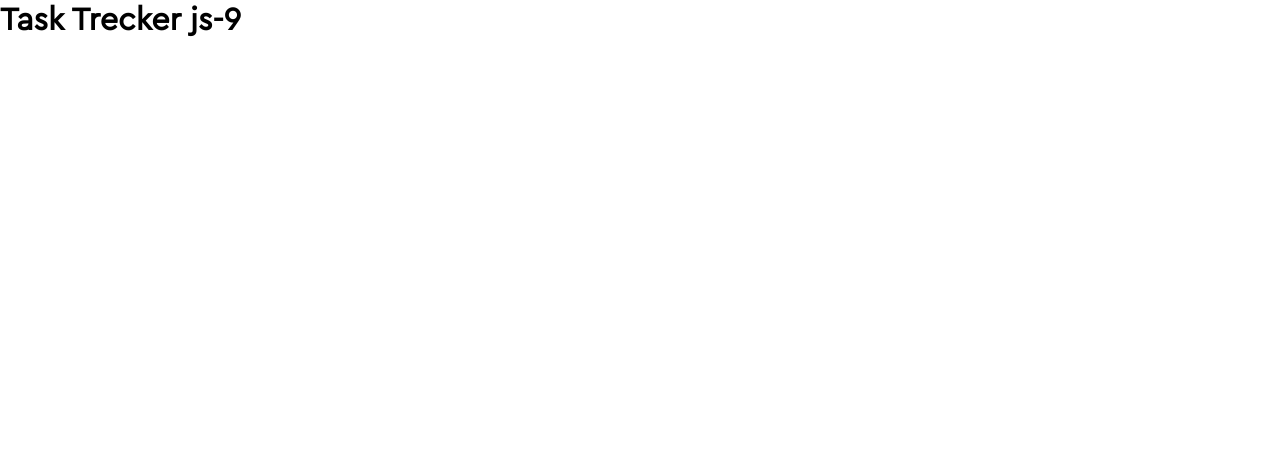
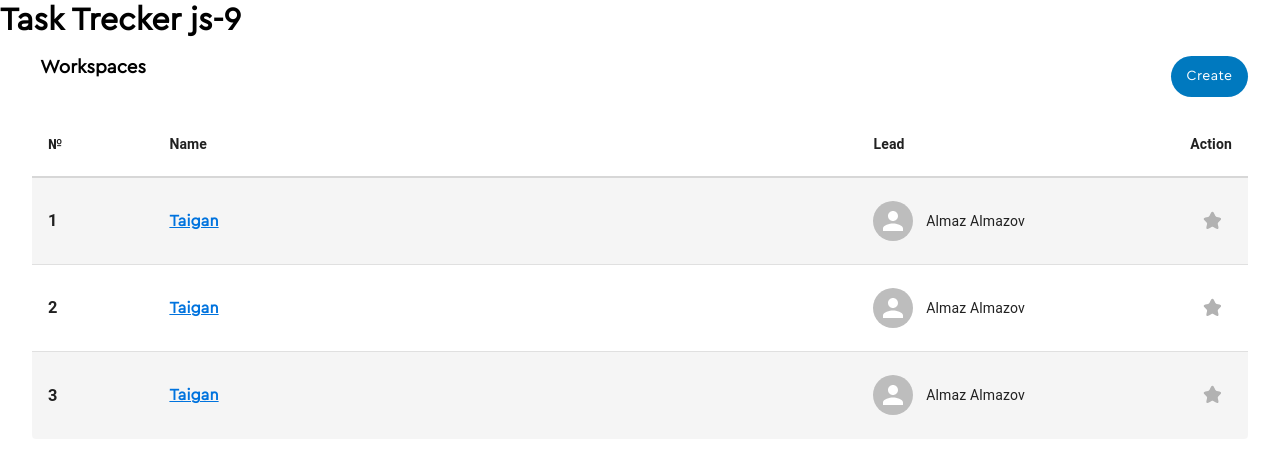
Before and after one commit to peaksoft-school/task-tracker-js9, a React (Create React App) app: page / in a window 1280 px wide. Shown: the top 454 px of the page. Built offline with nearby package versions, Linux system fonts and the light colour scheme; a web font is replaced by a local one.

Commit message:
workspace modal

```diff
--- a/src/App.js
+++ b/src/App.js
@@ -1,7 +1,10 @@
+import { Workspaces } from './components/workspace/Workspace'
+
 function App() {
    return (
       <div>
          <h1>Task Trecker js-9</h1>
+         <Workspaces />
       </div>
    )
 }
--- a/src/assets/icons/index.js
+++ b/src/assets/icons/index.js
@@ -42,8 +42,10 @@ import { ReactComponent as GoogleIcon } from './googleIcon.svg'
 import { ReactComponent as LayoutWhite } from './layoutwhite.svg'
 import { ReactComponent as SecondMenu } from './secondMenu.svg'
 import { ReactComponent as FirstMenu } from './firstMenu.svg'
+import { ReactComponent as Xicon } from './x.icon.svg'
 
 export {
+   Xicon,
    LayoutWhite,
    SecondMenu,
    FirstMenu,
--- a/src/components/UI/input/Input.jsx
+++ b/src/components/UI/input/Input.jsx
@@ -20,7 +20,7 @@ export const Input = forwardRef(
    }
 )
 
-const MyStyledInput = styled(TextField)(() => ({
+const MyStyledInput = styled(TextField)((props) => ({
    input: {
       padding: 0,
       width: 0,
@@ -44,14 +44,14 @@ const MyStyledInput = styled(TextField)(() => ({
    },
    '& .MuiOutlinedInput-root': {
       '& fieldset': {
-         border: '1px solid #D0D0D0',
-         borderRadius: 13,
+         border: props.border || '1px solid #D0D0D0',
+         borderRadius: props.borderRadius || 13,
       },
       '&:hover fieldset': {
-         border: '1px solid #0079BF',
+         border: props.border || '1px solid #0079BF',
       },
       '&.Mui-focused fieldset': {
-         border: '1px solid #999898',
+         border: props.border || '1px solid #999898',
       },
    },
 }))
--- a/src/components/workspace/Workspace.jsx
+++ b/src/components/workspace/Workspace.jsx
@@ -1,22 +1,27 @@
-import React from 'react'
+import React, { useState } from 'react'
 import { styled } from '@mui/material'
 import { WorkspaceTable } from './WorkspaceTable'
 import { Button } from '../UI/button/Button'
+import { WorkspaceModal } from './WorkspaceModal'
 
 export const Workspaces = () => {
+   const [showModal, setShowModal] = useState(false)
+
+   const openCloseModalHandler = () => {
+      setShowModal(!showModal)
+   }
    return (
-      <div>
       <div>
          <ContainerHead>
             <span>
                <h3>Workspaces</h3>
             </span>
-               <SaveButton>Create</SaveButton>
+            <SaveButton onClick={openCloseModalHandler}>Create</SaveButton>
          </ContainerHead>
-            <Div>
+         <TableContainer>
             <WorkspaceTable />
-            </Div>
-         </div>
+         </TableContainer>
+         <WorkspaceModal showModal={showModal} setShowModal={setShowModal} />
       </div>
    )
 }
@@ -40,6 +45,6 @@ const ContainerHead = styled('div')(() => ({
    justifyContent: 'space-between',
    padding: '1rem 2rem 0rem 2.5rem',
 }))
-const Div = styled('div')(() => ({
+const TableContainer = styled('div')(() => ({
    padding: '1rem 2rem 0rem 2rem',
 }))
--- /dev/null
+++ b/src/components/workspace/WorkspaceModal.jsx
@@ -0,0 +1,208 @@
+import React, { useState } from 'react'
+import { styled } from '@mui/material'
+import { ModalUi } from '../UI/modal/Modal'
+import { Input } from '../UI/input/Input'
+import { Button } from '../UI/button/Button'
+import { Xicon } from '../../assets/icons'
+
+export const WorkspaceModal = ({ showModal, setShowModal }) => {
+   const [workspaceName, setWorkspaceName] = useState('')
+   const [inviteMember, setInviteMember] = useState('')
+   const [todoEmails, setTodoEmails] = useState([])
+
+   const addHandlerTodo = (data) => {
+      setTodoEmails([...todoEmails, data])
+   }
+   const removeEmailHandler = (id) => {
+      setTodoEmails(todoEmails.filter((item) => item.id !== id))
+   }
+
+   const addEmailHandler = () => {
+      const data = {
+         title: inviteMember,
+         id: new Date(),
+      }
+      addHandlerTodo(data)
+      setInviteMember('')
+   }
+   const handleCreateWorkspace = () => {
+      console.log('Creating workspace...')
+   }
+
+   const isValidEmail = (email) => {
+      const emailRegex = /^[A-Z0-9._%+-]+@[A-Z0-9.-]+\.[A-Z]{2,}$/i
+      return emailRegex.test(email)
+   }
+
+   const isCreateDisabled = () => {
+      if (
+         (!isValidEmail(inviteMember) && todoEmails.length === 0) ||
+         !workspaceName
+      ) {
+         return true
+      }
+      return false
+   }
+   const submitHandler = (event) => {
+      event.preventDefault()
+      addEmailHandler()
+   }
+
+   return (
+      <div>
+         {showModal ? (
+            <StyleModalUi open={showModal} onClose={() => setShowModal(false)}>
+               <NewWorkspace>Create a new workspace</NewWorkspace>
+               <LebelStyle sx={{ padding: '0 0 0.5rem 0' }} htmlFor="name">
+                  Name of the workspace*
+               </LebelStyle>
+               <InputStyle
+                  type="text"
+                  placeholder="Name"
+                  id="name"
+                  value={workspaceName}
+                  onChange={(e) => setWorkspaceName(e.target.value)}
+                  borderRadius=" 0.3rem"
+               />
+               <InputContainer onSubmit={submitHandler}>
+                  <LebelStyle htmlFor="name">Invite a member</LebelStyle>
+                  <EmailInputContainer>
+                     <SecondInputStyle
+                        type="email"
+                        placeholder="exemple@gmail.com"
+                        id="name"
+                        value={inviteMember}
+                        onChange={(e) => setInviteMember(e.target.value)}
+                        border="none"
+                        z
+                     />
+                     <MapContainer>
+                        {todoEmails.map((item) => (
+                           <div>
+                              <p key={item.id}>{item.title}</p>
+                              <Xicon
+                                 onClick={() => removeEmailHandler(item.id)}
+                                 style={{
+                                    margin: '0.3rem 0.6rem 0.2rem 0 ',
+                                    cursor: 'pointer',
+                                 }}
+                              />
+                           </div>
+                        ))}
+                     </MapContainer>
+                  </EmailInputContainer>
+               </InputContainer>
+               <ButtonContainer>
+                  <CanselButton onClick={() => setShowModal(false)}>
+                     Cancel
+                  </CanselButton>
+                  <SaveButton
+                     onClick={handleCreateWorkspace}
+                     disabled={isCreateDisabled()}
+                  >
+                     Create
+                  </SaveButton>
+               </ButtonContainer>
+            </StyleModalUi>
+         ) : null}
+      </div>
+   )
+}
+
+const StyleModalUi = styled(ModalUi)(() => ({
+   display: 'flex',
+   flexDirection: 'column',
+   height: 'auto',
+   width: '24.9625rem',
+   bordeRadius: '0.625rem',
+   background: '#FFF',
+}))
+const LebelStyle = styled('label')(() => ({
+   color: '#919191',
+   fontSize: '0.875rem',
+   marginTop: '1.25rem',
+}))
+const InputContainer = styled('form')(() => ({
+   display: 'flex',
+   flexDirection: 'column',
+   gap: '0.5rem',
+}))
+const ButtonContainer = styled('div')(() => ({
+   display: 'flex',
+   height: 'auto',
+   gap: '1.5rem',
+   justifyContent: 'end',
+   marginTop: '1.5rem',
+}))
+const CanselButton = styled(Button)(() => ({
+   height: '2.125',
+   width: '5.125rem',
+   bordeRadius: '1.5rem',
+   fontFamily: 'CarePro',
+   backgroundColor: '#F0F0F0',
+   textTransform: 'capitalize',
+   color: '#919191',
+   padding: '0.5rem 1rem',
+}))
+const SaveButton = styled(Button)(() => ({
+   height: '2.125',
+   width: '5.125rem',
+   bordeRadius: '1.5rem',
+   fontFamily: 'CarePro',
+   textTransform: 'capitalize',
+   padding: '0.5rem 1rem',
+   '&:hover': {
+      backgroundColor: '#005688',
+      color: '#ffff',
+   },
+   '&:active': {
+      backgroundColor: '#57AEE0',
+   },
+}))
+
+const NewWorkspace = styled('span')(() => ({
+   fontSize: '1rem',
+   color: '#000',
+   display: 'flex',
+   justifyContent: 'center',
+   marginBottom: '1rem',
+}))
+
+const InputStyle = styled(Input)(() => ({
+   input: {
+      width: '20.5625rem',
+      height: '1.8rem',
+      padding: ' 0.375rem 1rem',
+      alignItems: ' center',
+      borderRadius: '0.5rem',
+   },
+}))
+const EmailInputContainer = styled('div')(() => ({
+   width: '100%',
+   borderRadius: ' 0.3rem',
+   border: ' 1px solid #D0D0D0',
+}))
+const SecondInputStyle = styled(Input)(() => ({
+   input: {
+      width: '20vw',
+      height: '1.8rem',
+      padding: ' 0 1rem',
+      margin: ' 0.5rem',
+      alignItems: ' center',
+      border: 'none',
+   },
+}))
+const MapContainer = styled('div')(() => ({
+   div: {
+      display: 'inline-flex',
+      alignItems: ' start',
+      backgroundColor: '#F0F0F0',
+      margin: '0 0 0.5rem 1rem ',
+      borderRadius: '0.8rem',
+   },
+   p: {
+      display: 'inline-flex',
+      padding: '0.28rem 1rem',
+      color: '#919191',
+   },
+}))
--- a/src/components/workspace/WorkspaceTable.jsx
+++ b/src/components/workspace/WorkspaceTable.jsx
@@ -7,7 +7,6 @@ import TableMui from '../UI/table/TableMui'
 
 export const WorkspaceTable = () => {
    const [favoriteIds, setFavoriteIds] = useState([])
-
    const isFavorite = (id) => favoriteIds.includes(id)
 
    const toggleFavorite = (id) => {
```
Also changed, not shown: src/assets/icons/x.icon.svg (added). Lines whose indentation alone changed are shown as unchanged.
